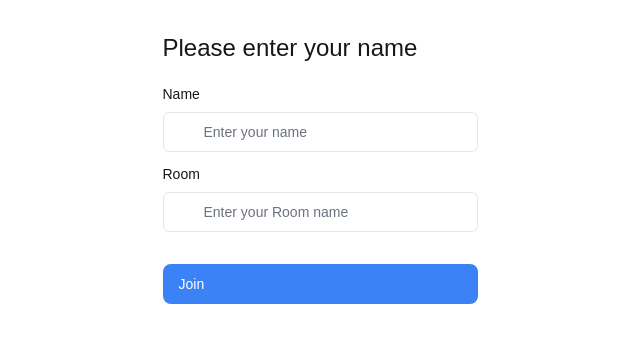
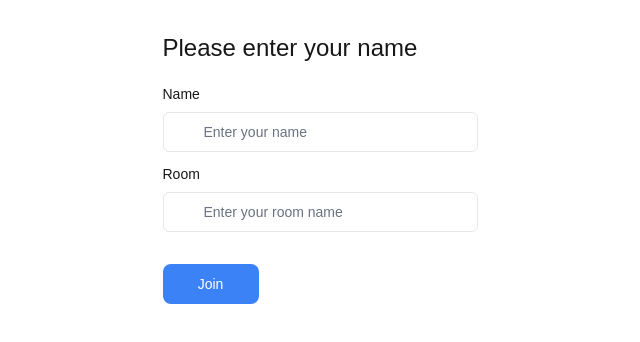
Before and after one commit to JeremySparkman/movie-night-frontend, a Next.js app: page / in a window 1280 px wide. Shown: the top 342 px of the page, without its empty margins (320-960 px from the left). Built offline with nearby package versions, Linux system fonts and the light colour scheme.

Commit message:
Add fixes and don't show votes until everyone has voted

```diff
--- a/app/components/Button.tsx
+++ b/app/components/Button.tsx
@@ -9,7 +9,7 @@
 }
 
 const defaultStyle =
-  'flex h-10 items-center rounded-lg bg-blue-500 px-4 text-sm font-medium text-white transition-colors hover:bg-blue-400 focus-visible:outline focus-visible:outline-2 focus-visible:outline-offset-2 focus-visible:outline-blue-500 active:bg-blue-600 aria-disabled:cursor-not-allowed aria-disabled:opacity-50';
+  'flex w-24 h-10 items-center justify-center rounded-lg bg-blue-500 px-4 text-sm font-medium text-white transition-colors hover:bg-blue-400 focus-visible:outline focus-visible:outline-2 focus-visible:outline-offset-2 focus-visible:outline-blue-500 active:bg-blue-600 aria-disabled:cursor-not-allowed aria-disabled:opacity-50';
 
 export function Button({
   children,
--- a/app/components/Room.tsx
+++ b/app/components/Room.tsx
@@ -72,6 +72,10 @@
     }
   }, [lastMessage, user?.room]);
 
+  const allVoted =
+    voters.length > 0 &&
+    voters.every((v) => v.score !== null && v.score !== '');
+
   return (
     <>
       <div className="flex items-center justify-between mb-8">
@@ -88,14 +92,20 @@
           Logout
         </button>
       </div>
-      {averageScore && (
+      {allVoted && averageScore && (
         <h1 className="mb-8">Average Score: {averageScore.toFixed(2)}</h1>
       )}
       <div className="grid grid-cols-2 sm:grid-cols-3 md:grid-cols-4 gap-8 mb-3">
         {voters.map((voter) => (
           <div key={voter.name}>
             <h1>{voter.name}</h1>
-            <h2>{voter.score ? voter.score : '... Waiting for vote'}</h2>
+            <h2>
+              {allVoted
+                ? voter.score
+                : voter.name === user?.name && voter.score
+                ? voter.score
+                : '... Waiting for vote'}
+            </h2>
           </div>
         ))}
       </div>
--- a/app/layout.tsx
+++ b/app/layout.tsx
@@ -15,8 +15,7 @@
 });
 
 export const metadata: Metadata = {
-  title: 'Create Next App',
-  description: 'Generated by create next app',
+  title: 'Movie Night',
 };
 
 export default function RootLayout({
--- a/app/page.tsx
+++ b/app/page.tsx
@@ -75,14 +75,14 @@
                 }}
                 type="text"
                 name="room"
-                placeholder="Enter your Room name"
+                placeholder="Enter your room name"
                 required
                 value={roomName}
               />
             </label>
           </div>
           {error && <div className="mt-8 text-red-500">{error}</div>}
-          <Button className="mt-8 w-full" type="submit">
+          <Button className="mt-8" type="submit">
             Join
           </Button>
         </div>
--- a/app/score/page.tsx
+++ b/app/score/page.tsx
@@ -2,7 +2,7 @@
 
 import { useAuth } from 'providers/AuthProvider';
 import { useState } from 'react';
-import { Button } from 'components';
+import { Button, Room } from 'components';
 
 const Page = () => {
   const [score, setScore] = useState('3');
@@ -30,6 +30,7 @@
 
   return (
     <>
+      <Room />
       <h1 className="mb-3 text-2xl">Please enter your score</h1>
       <div className="w-full">
         <div>
@@ -56,7 +57,7 @@
               </button>
             ))}
           </div>
-          <Button onClick={handleClick} className="mt-4 w-full" href="/result">
+          <Button onClick={handleClick} className="mt-4" href="/result">
             Submit
           </Button>
         </div>
```
